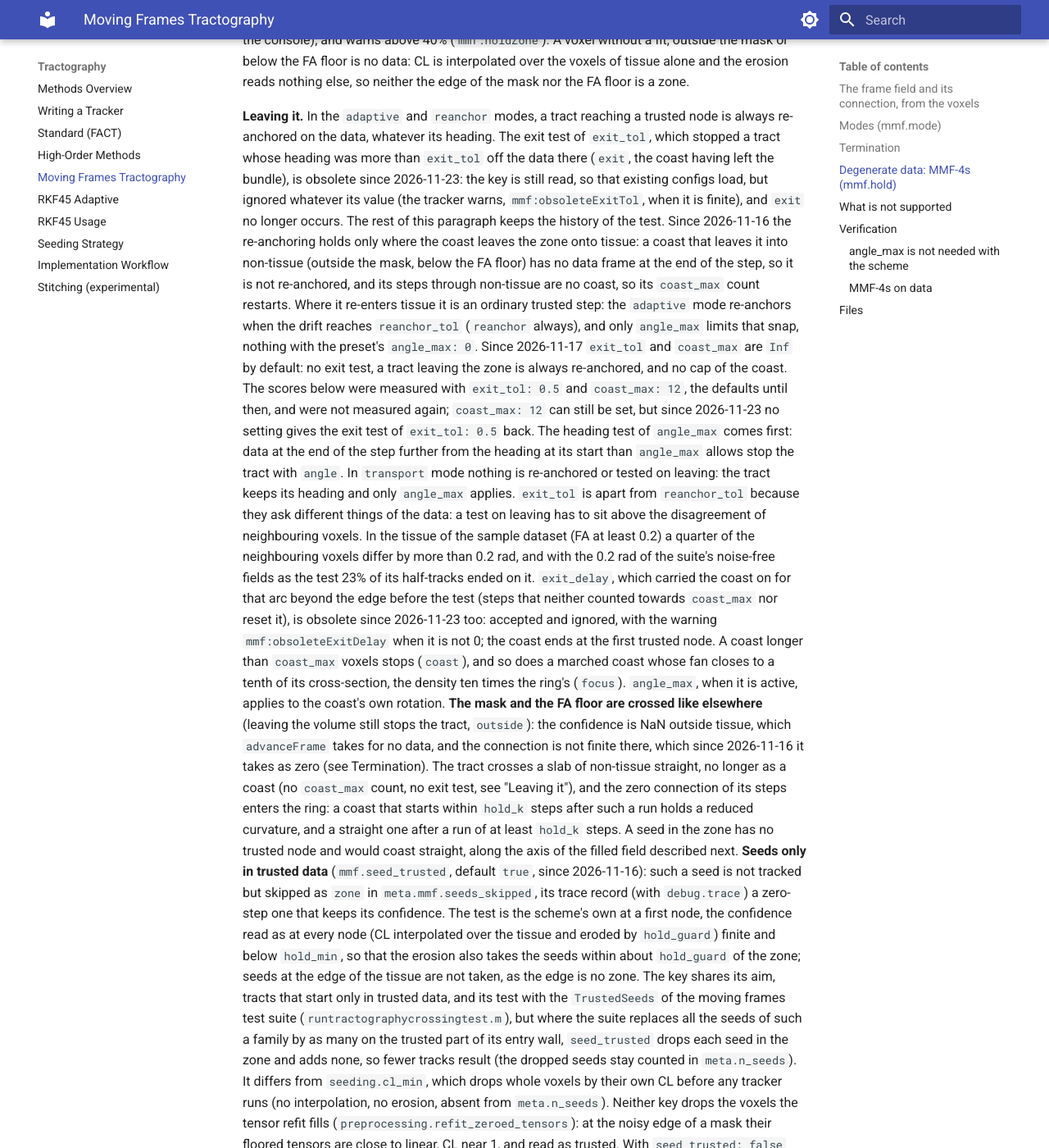
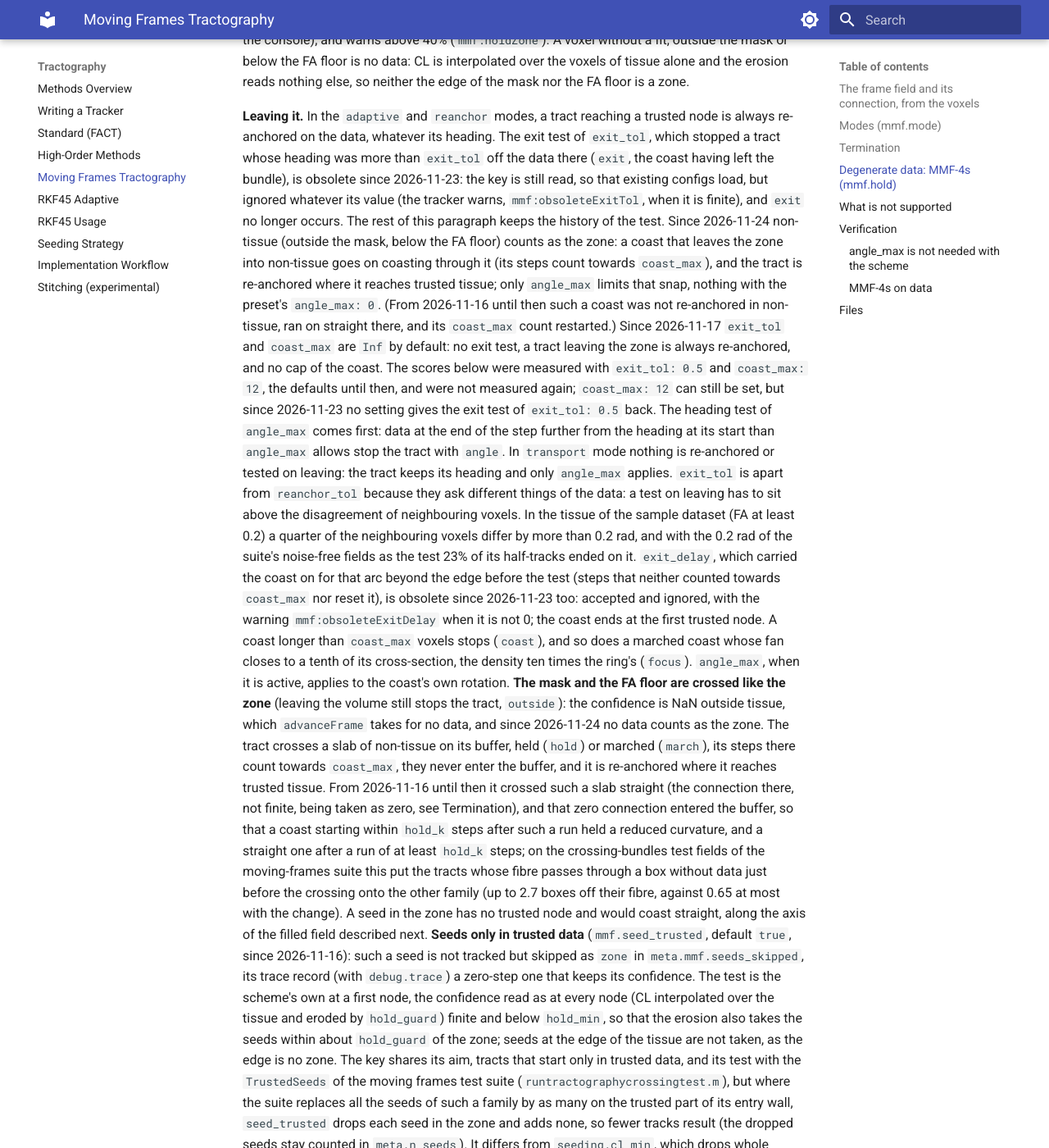
Before and after one commit to uicneuro/hinec, an MkDocs documentation site: the page built from docs/MMF_TRACTOGRAPHY.md, in a window 1280 px wide and 1400 px high, scrolled down 3903 px. Shown: the whole window at 82% size. Built offline with MkDocs 1.6.1 and Material for MkDocs 9.7.7, drawn with Linux system fonts in a browser that asks for light colours.

Commit message:
advanceFrame: with the hold scheme, no data counts as the zone (#12)
A node or stage whose confidence is not finite (outside the volume or the
mask, below the FA floor) is now treated like one below HoldMin: the tract
coasts or marches through it on its buffer instead of running straight, such
nodes never enter the buffer with a zero connection, and the tract is
re-anchored where it reaches trusted data. Runs without mmf.hold are
unchanged. Same change as in the moving-frames test suite's copy, where the
zero-filled buffer had put tracts that crossed a box without data just
before the crossing onto the other family.


Claude-Session: https://claude.ai/code/session_01YAGfAXwVMwjo9LcpkpAcZt

Co-authored-by: Claude <noreply@anthropic.com>

```diff
--- a/docs/MMF_TRACTOGRAPHY.md
+++ b/docs/MMF_TRACTOGRAPHY.md
@@ -178,15 +178,13 @@ node is always re-anchored on the data, whatever its heading. The exit test of
 there (`exit`, the coast having left the bundle), is obsolete since 2026-11-23: the
 key is still read, so that existing configs load, but ignored whatever its value
 (the tracker warns, `mmf:obsoleteExitTol`, when it is finite), and `exit` no longer
-occurs. The rest of this paragraph keeps the history of the test. Since 2026-11-16
-the re-anchoring holds only
-where the coast leaves the zone onto tissue: a coast that leaves it into non-tissue
-(outside the mask, below the FA floor) has
-no data frame at the end of the step, so it is not re-anchored,
-and its steps through non-tissue are no coast, so its `coast_max` count restarts.
-Where it re-enters tissue it is an ordinary trusted step: the `adaptive` mode
-re-anchors when the drift reaches `reanchor_tol` (`reanchor` always), and only
-`angle_max` limits that snap, nothing with the preset's `angle_max: 0`.
+occurs. The rest of this paragraph keeps the history of the test. Since 2026-11-24
+non-tissue (outside the mask, below the FA floor) counts as the zone: a coast that
+leaves the zone into non-tissue goes on coasting through it (its steps count
+towards `coast_max`), and the tract is re-anchored where it reaches trusted
+tissue; only `angle_max` limits that snap, nothing with the preset's
+`angle_max: 0`. (From 2026-11-16 until then such a coast was not re-anchored in
+non-tissue, ran on straight there, and its `coast_max` count restarted.)
 Since 2026-11-17 `exit_tol` and
 `coast_max` are `Inf` by default: no exit test, a tract leaving the zone is always
 re-anchored, and no cap of the coast. The scores below were measured with
@@ -208,14 +206,19 @@ node. A coast longer than `coast_max` voxels stops (`coast`), and so does a
 marched coast whose fan closes to a tenth of its cross-section, the density ten
 times the ring's (`focus`). `angle_max`, when it is active, applies to the coast's
 own rotation.
-**The mask and the FA floor are crossed like elsewhere** (leaving the volume still
+**The mask and the FA floor are crossed like the zone** (leaving the volume still
 stops the tract, `outside`): the confidence is NaN outside tissue, which
-`advanceFrame` takes for no data, and the connection is not finite there, which since
-2026-11-16 it takes as zero (see Termination). The tract crosses a slab of non-tissue
-straight, no longer as a coast (no `coast_max` count, no exit test, see "Leaving
-it"), and the zero connection of its steps enters the ring: a coast that starts within
-`hold_k` steps after such a run holds a reduced curvature, and a straight one after a
-run of at least `hold_k` steps. A seed in the zone has no trusted node
+`advanceFrame` takes for no data, and since 2026-11-24 no data counts as the zone.
+The tract crosses a slab of non-tissue on its buffer, held (`hold`) or marched
+(`march`), its steps there count towards `coast_max`, they never enter the buffer,
+and it is re-anchored where it reaches trusted tissue. From 2026-11-16 until then
+it crossed such a slab straight (the connection there, not finite, being taken as
+zero, see Termination), and that zero connection entered the buffer, so that a
+coast starting within `hold_k` steps after such a run held a reduced curvature, and
+a straight one after a run of at least `hold_k` steps; on the crossing-bundles test
+fields of the moving-frames suite this put the tracts whose fibre passes through a
+box without data just before the crossing onto the other family (up to 2.7 boxes
+off their fibre, against 0.65 at most with the change). A seed in the zone has no trusted node
 and would coast straight, along the
 axis of the filled field described next. **Seeds only in trusted data**
 (`mmf.seed_trusted`, default `true`, since 2026-11-16): such a seed is not tracked
```
Also changed, not shown: docs/CHANGELOG_YAML.md (+14 -0 lines), 2 other files.
